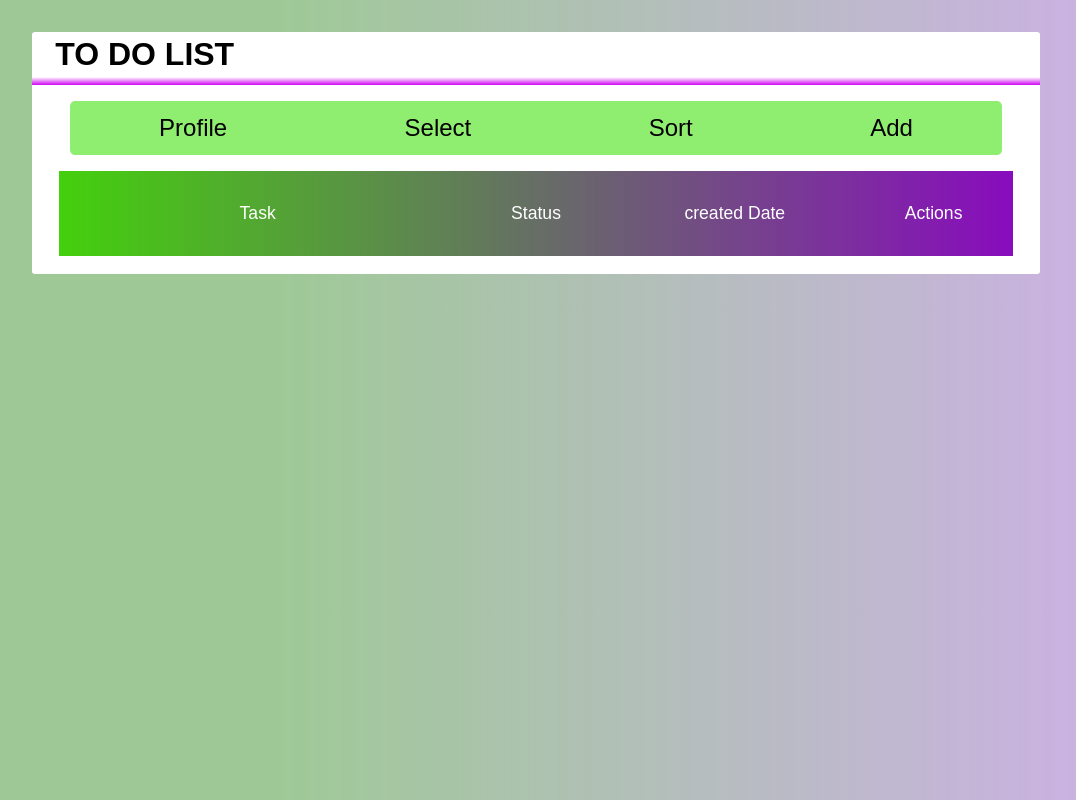
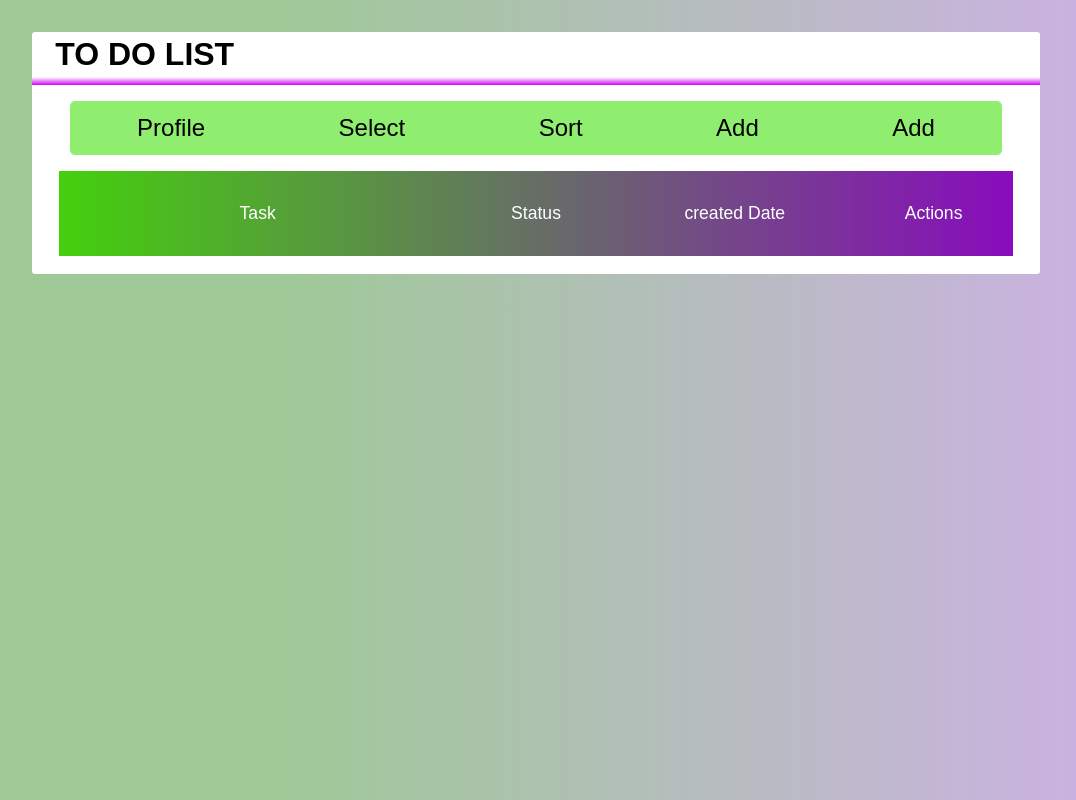
Before and after one commit to pradeepsalamon/to-do-list---javascript, a plain HTML site: page index.html in a window 1280 px wide. Shown: the whole page, without its empty margins (104-1180 px from the left). Drawn offline with Linux system fonts and the light colour scheme.

Commit message:
Update index.html

```diff
--- a/index.html
+++ b/index.html
@@ -20,6 +20,7 @@
             <div class="nav-items">Profile</div>
             <div class="nav-items" onclick="select()">Select</div>
             <div class="nav-items" onclick="sort()">Sort</div>
+            <div class="nav-items" onclick="getNewList()">Add</div>
             <div class="nav-items" onclick="getNewList()">Add</div>
         </nav>
         <div class="list-container">
```
